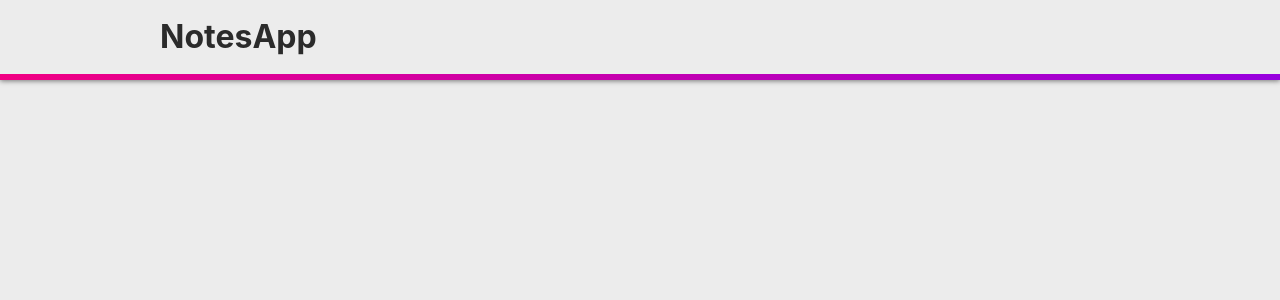
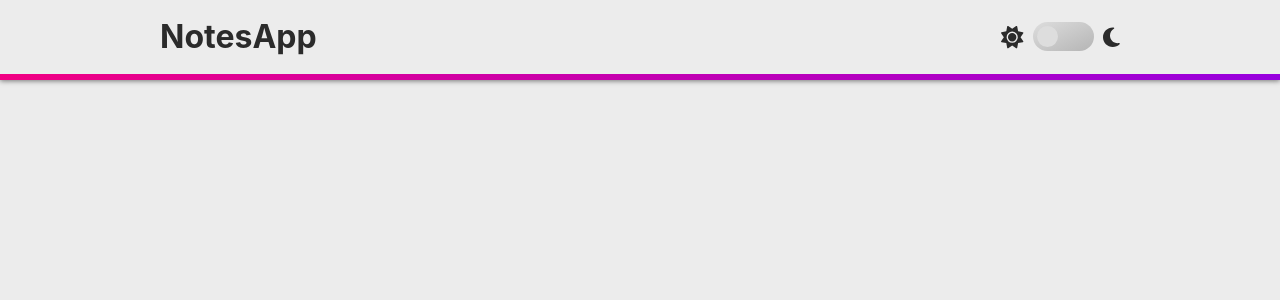
Before and after one commit to mirzaq19/notes-dcd, a React (Vite) app: page / in a window 1280 px wide. Shown: the top 300 px of the page. Built offline with nearby package versions, Linux system fonts and the light colour scheme.

Commit message:
feat: add dark mode functionality

```diff
--- a/src/App.jsx
+++ b/src/App.jsx
@@ -1,10 +1,35 @@
+import { useEffect, useState } from 'react'
 import Layout from './components/Layout'
+import { ThemeProvider } from './contexts/theme'
 
 function App() {
+  const userPrefersDark =
+    window.matchMedia &&
+    window.matchMedia('(prefers-color-scheme: dark)').matches
+
+  const localStorageTheme = localStorage.getItem('theme')
+  const [themeMode, setThemeMode] = useState(
+    localStorageTheme ? localStorageTheme : userPrefersDark ? 'dark' : 'light'
+  )
+
+  const lightTheme = () => {
+    setThemeMode('light')
+    localStorage.setItem('theme', 'light')
+  }
+
+  const darkTheme = () => {
+    setThemeMode('dark')
+    localStorage.setItem('theme', 'dark')
+  }
+
+  useEffect(() => {
+    document.querySelector('body').setAttribute('data-theme', themeMode)
+  }, [themeMode])
+
   return (
-    <>
+    <ThemeProvider value={{ themeMode, lightTheme, darkTheme }}>
       <Layout></Layout>
-    </>
+    </ThemeProvider>
   )
 }
 
--- a/src/components/Navbar.jsx
+++ b/src/components/Navbar.jsx
@@ -1,10 +1,12 @@
 import styles from './Navbar.module.scss'
+import ThemeToggle from './ThemeToggle'
 
 const Navbar = () => {
   return (
     <header className={styles.header}>
       <div className={styles.container}>
         <h1>NotesApp</h1>
+        <ThemeToggle />
       </div>
     </header>
   )
--- a/src/components/Navbar.module.scss
+++ b/src/components/Navbar.module.scss
@@ -12,6 +12,9 @@
   max-width: 960px;
   margin: 0 auto;
   padding: 0.8rem 0;
+  display: flex;
+  justify-content: space-between;
+  align-items: center;
   @media screen and (max-width: 768px) {
     h1 {
       font-size: 24px;
--- /dev/null
+++ b/src/components/ThemeToggle.jsx
@@ -0,0 +1,34 @@
+import useTheme from '../contexts/theme'
+import styles from './ThemeToggle.module.scss'
+import { FontAwesomeIcon } from '@fortawesome/react-fontawesome'
+import { faMoon, faSun } from '@fortawesome/free-solid-svg-icons'
+
+const ThemeToggle = () => {
+  const { themeMode, lightTheme, darkTheme } = useTheme()
+
+  const onChangeTheme = () => {
+    if (themeMode === 'dark') {
+      lightTheme()
+    } else {
+      darkTheme()
+    }
+  }
+
+  return (
+    <div className={styles.container}>
+      <FontAwesomeIcon icon={faSun} />
+      <label className={styles.toggle}>
+        <input
+          type="checkbox"
+          value=""
+          onChange={onChangeTheme}
+          checked={themeMode === 'dark'}
+        />
+        <span className={styles.slider}></span>
+      </label>
+      <FontAwesomeIcon icon={faMoon} />
+    </div>
+  )
+}
+
+export default ThemeToggle
--- /dev/null
+++ b/src/components/ThemeToggle.module.scss
@@ -0,0 +1,54 @@
+@import '../styles/variables';
+
+.container {
+  display: flex;
+  align-items: center;
+  font-size: 1.4rem;
+  column-gap: 0.6rem;
+}
+
+.toggle {
+  display: flex;
+  justify-content: center;
+  input {
+    opacity: 0;
+    width: 0;
+    height: 0;
+  }
+  .slider {
+    position: relative;
+    display: inline-block;
+    width: 3.8rem;
+    height: 1.8rem;
+    background-image: linear-gradient(
+      to bottom right,
+      $primary-color,
+      $secondary-color
+    );
+    border-radius: 34px;
+    transition: 0.4s;
+
+    &::before {
+      content: '';
+      position: absolute;
+      top: 0.25rem;
+      left: 0.25rem;
+      width: 1.3rem;
+      height: 1.3rem;
+      background-color: $primary-color;
+      border-radius: 50%;
+      transition: 0.4s;
+    }
+  }
+
+  input:checked + .slider {
+    background-image: linear-gradient(
+      to bottom right,
+      $accent-1-color,
+      $accent-2-color
+    );
+    &::before {
+      transform: translateX(2rem);
+    }
+  }
+}
--- /dev/null
+++ b/src/contexts/theme.js
@@ -0,0 +1,13 @@
+import { createContext, useContext } from 'react'
+
+export const ThemeContext = createContext({
+  theme: 'light',
+  lightTheme: () => {},
+  darkTheme: () => {},
+})
+
+export const ThemeProvider = ThemeContext.Provider
+
+export default function useTheme() {
+  return useContext(ThemeContext)
+}
--- a/src/index.scss
+++ b/src/index.scss
@@ -13,7 +13,7 @@ body {
   line-height: 1.5;
   background-color: $bg-color-light;
   color: $text-color-light;
-
+  transition: background-color 0.2s ease-in-out, color 0.2s ease-in-out;
   &[data-theme='dark'] {
     background-color: $bg-color-dark;
     color: $text-color-dark;
```
